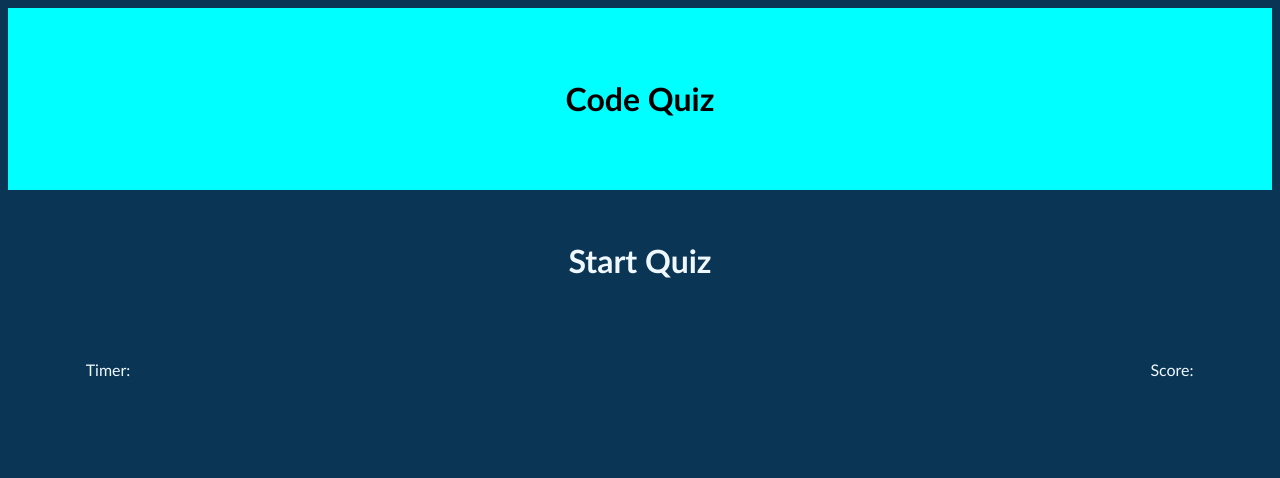
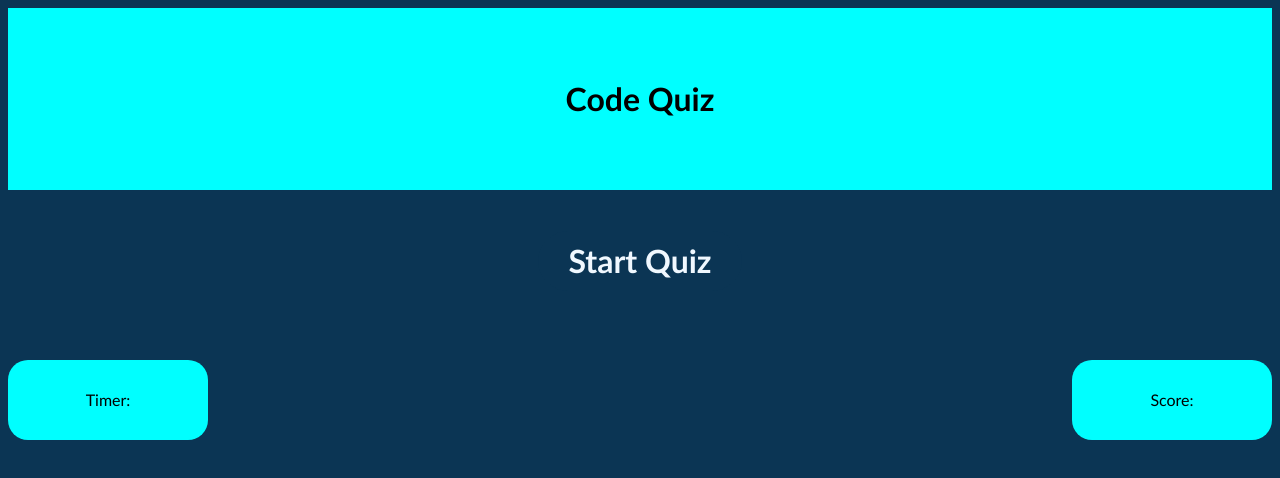
Before and after one commit to leandromangubat/Code-Quiz, a plain HTML site: page index.html in a window 1280 px wide. Drawn offline with Linux system fonts and the light colour scheme.

Commit message:
made page more presentable

```diff
--- a/assets/style.css
+++ b/assets/style.css
@@ -93,11 +93,13 @@ header h1{
 
 #timerScore div{
     margin-top:50px;
-    background-color:var(--bg-color);
-    width:50px;
+    background-color:aqua;
+    border-radius: 20px;
+    width:200px;
     text-align: center;
-    width:200px;
-
+    color:black;
+    height: 50px;
+    padding-top:30px;
 
 }
 
```
Also changed, not shown: 1 other file.
